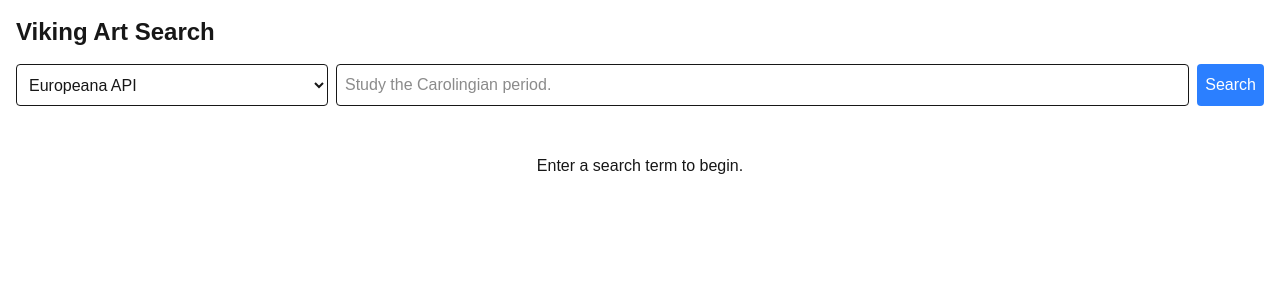
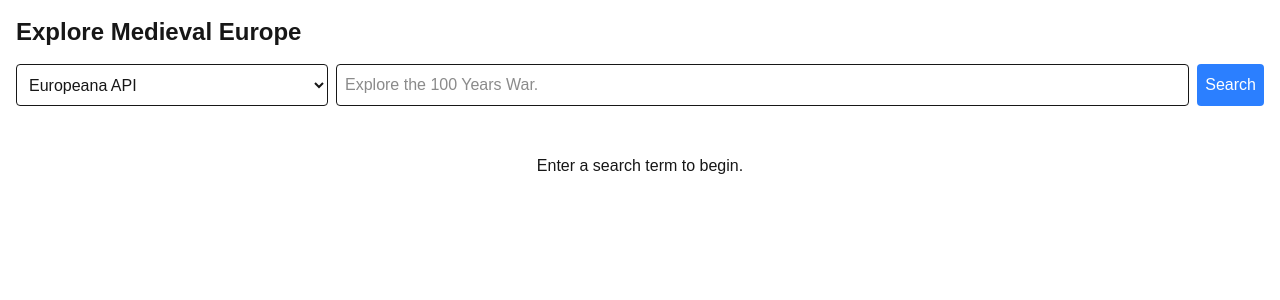
Before and after one commit to Fandasuba/Exhibition-Curator, a Next.js app: page / in a window 1280 px wide. Shown: the top 300 px of the page. Built offline with nearby package versions, Linux system fonts and the light colour scheme.

Commit message:
Fixed the error with infinite loop errors with Next and the RNG idea.

```diff
--- a/app/page.tsx
+++ b/app/page.tsx
@@ -19,15 +19,19 @@ interface PaginationInfo {
 
 export default function HomePage() {
   const [query, setQuery] = useState('');
-  const [setIdea, setSearchIdea] = useState('')
   const [apiSource, setApiSource] = useState('europeana');
   const [results, setResults] = useState<Item[] | null>(null);
   const [sourceLink, setSourceLink] = useState<string>("europeana");
   const [isLoading, setIsLoading] = useState<boolean>(false);
+  const [setIdea, setSearchIdea] = useState('')
+  const [randomIdea, setRandomIdea] = useState<boolean>(false);
 
 useEffect(() => {
-  setSearchIdea(searchForRNG())
-})
+    if (!randomIdea) {
+      setSearchIdea(searchForRNG());
+      setRandomIdea(true);
+    }
+  }, [randomIdea]);
 
   // Pagination state
   const [pagination, setPagination] = useState<PaginationInfo>({
@@ -52,8 +56,7 @@ useEffect(() => {
         body: JSON.stringify({ query, page, limit }),
       });
     } else {
-      // GET request for other APIs
-      const apiPath = apiSource === 'digital-bodleian-oxford' ? 'digital-bodleian-oxford' : apiSource;
+      const apiPath = apiSource
       response = await fetch(`/api/${apiPath}?query=${encodeURIComponent(query)}&page=${page}&limit=${limit}`);
     }
 
@@ -64,11 +67,10 @@ useEffect(() => {
     const data = await response.json();
     console.log("Search response:", data);
 
-    // Set results based on API source and data structure
     if (apiSource === 'natmus') {
       // Assuming Elasticsearch style results, adapt if needed:
       setResults(data.hits?.hits?.map((hit: any) => hit._source) || []);
-      // You'll need to adapt pagination info from Elasticsearch response
+      // Adapt Pagination for Elastisearch if i end up using this api in the future. Probably not.
     } else {
       setResults(data.items || []);
       if (data.pagination) {
@@ -103,7 +105,7 @@ useEffect(() => {
 
   return (
     <div className="p-4">
-      <h1 className="text-2xl font-bold mb-4">Viking Art Search</h1>
+      <h1 className="text-2xl font-bold mb-4"> Explore Medieval Europe</h1>
       <div className="flex flex-col md:flex-row gap-2 mb-4">
         <select
           value={apiSource}
```
